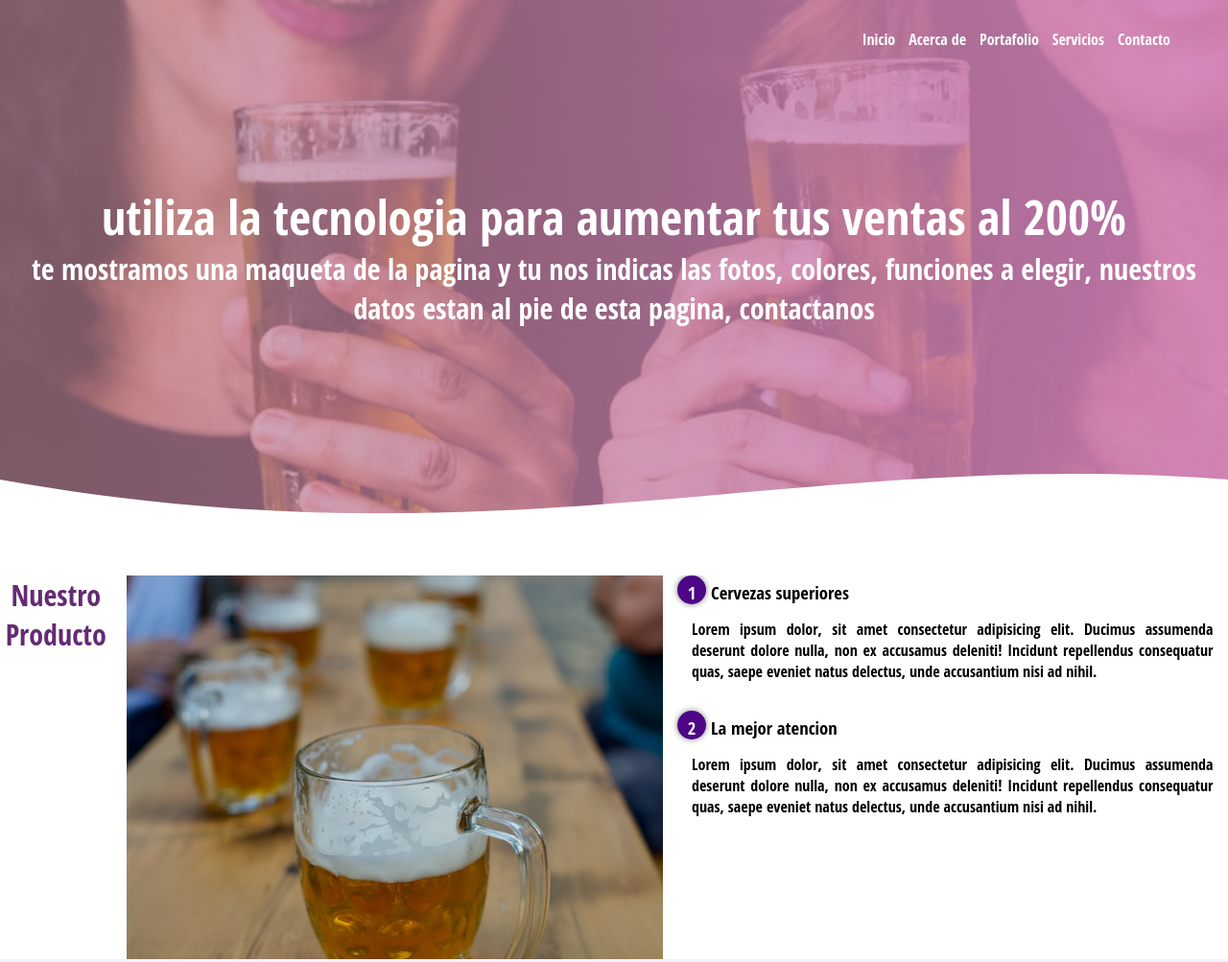
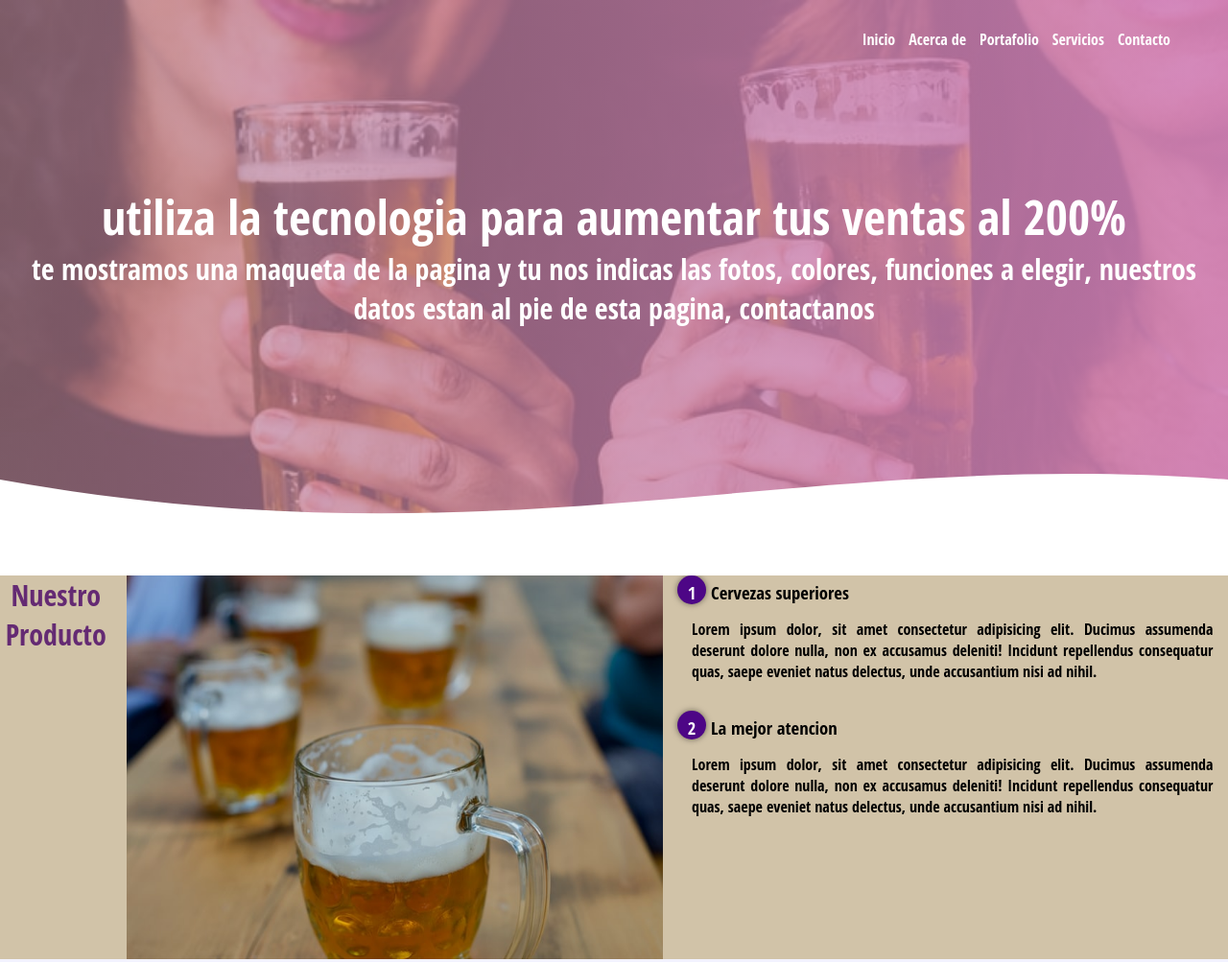
Before and after one commit to ozal1983/pagina-cerveza, a plain HTML site: page index.html in a window 1280 px wide. Shown: the top 1003 px of the page at 96% size. Drawn offline with Linux system fonts and the light colour scheme; a web font is replaced by a local one.

Commit message:
se cambia el color de fondo

```diff
--- a/css/estilos.css
+++ b/css/estilos.css
@@ -6,6 +6,7 @@
 
 body{
     font-family: 'Open Sans Condensed', sans-serif;;
+    background-color: rgb(209, 195, 168);
 }
 
 .contenedor{
```
